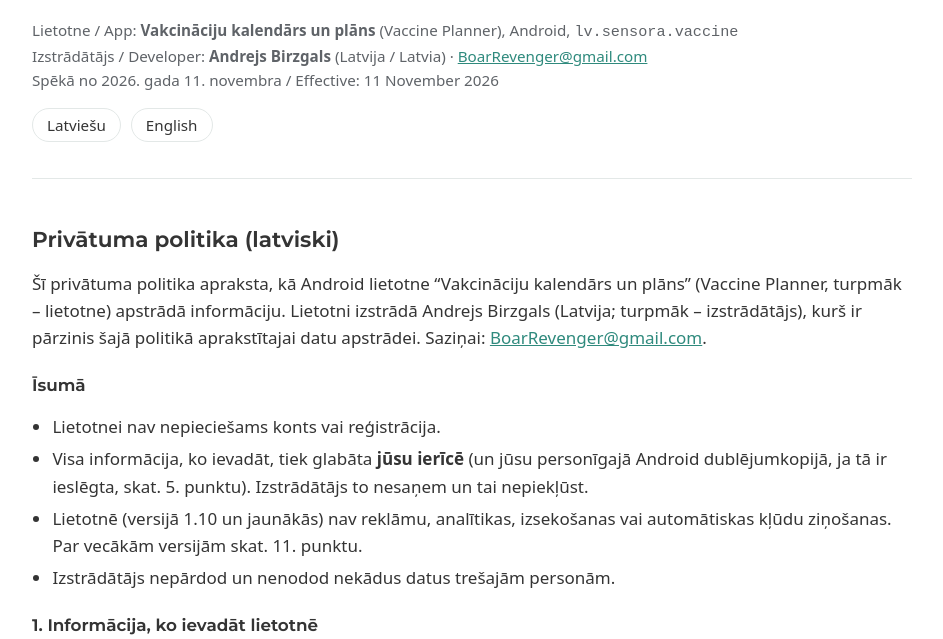
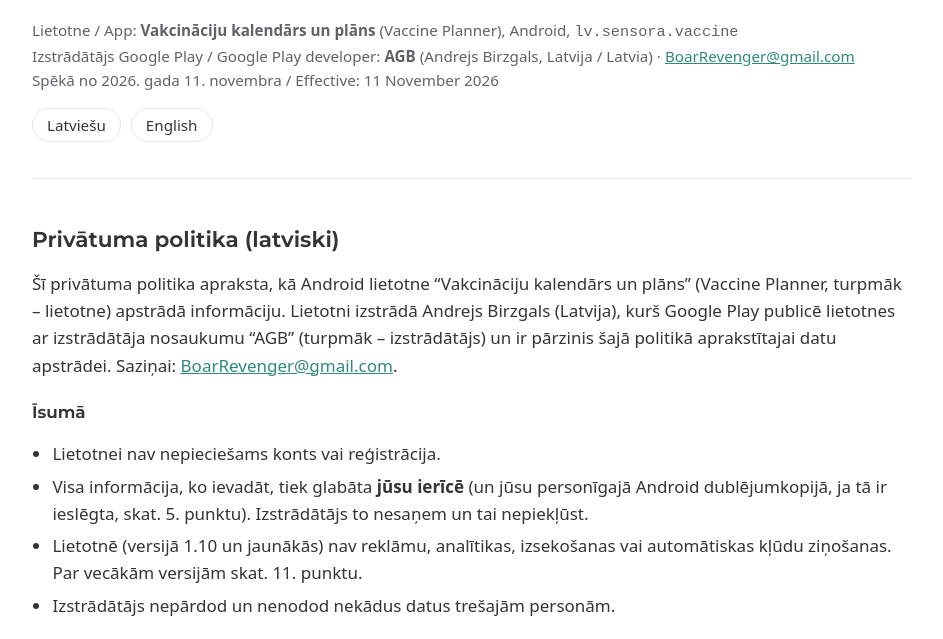
Before and after one commit to MasterAGB/vaccine-planner, a plain HTML site: page privacy.html in a window 1280 px wide. Shown: the part 152-791 px from the top of the page, without its empty margins (168-1111 px from the left). Drawn offline with Linux system fonts and the light colour scheme.

Commit message:
Name the Google Play developer "AGB" next to Andrejs Birzgals
Play rejected the old policy because the app/developer details did not match the
store listing, whose developer name is "AGB".

Co-Authored-By: Claude Opus 5.5 <noreply@anthropic.com>

```diff
--- a/privacy.html
+++ b/privacy.html
@@ -22,7 +22,7 @@
   <main class="wrap policy">
     <h1>Privātuma politika <span lang="en">/ Privacy Policy</span></h1>
     <p class="meta">Lietotne / App: <strong>Vakcināciju kalendārs un plāns</strong> (Vaccine Planner), Android, <code>lv.sensora.vaccine</code><br>
-      Izstrādātājs / Developer: <strong>Andrejs Birzgals</strong> (Latvija / Latvia) · <a href="mailto:BoarRevenger@gmail.com">BoarRevenger@gmail.com</a><br>
+      Izstrādātājs Google Play / Google Play developer: <strong>AGB</strong> (Andrejs Birzgals, Latvija / Latvia) · <a href="mailto:BoarRevenger@gmail.com">BoarRevenger@gmail.com</a><br>
       Spēkā no 2026. gada 11. novembra / Effective: 11 November 2026</p>
     <div class="langs">
       <a href="#lv">Latviešu</a>
@@ -32,7 +32,7 @@
     <!-- ============================== LATVIEŠU ============================== -->
     <section id="lv">
       <h2>Privātuma politika (latviski)</h2>
-      <p>Šī privātuma politika apraksta, kā Android lietotne “Vakcināciju kalendārs un plāns” (Vaccine Planner, turpmāk – lietotne) apstrādā informāciju. Lietotni izstrādā Andrejs Birzgals (Latvija; turpmāk – izstrādātājs), kurš ir pārzinis šajā politikā aprakstītajai datu apstrādei. Saziņai: <a href="mailto:BoarRevenger@gmail.com">BoarRevenger@gmail.com</a>.</p>
+      <p>Šī privātuma politika apraksta, kā Android lietotne “Vakcināciju kalendārs un plāns” (Vaccine Planner, turpmāk – lietotne) apstrādā informāciju. Lietotni izstrādā Andrejs Birzgals (Latvija), kurš Google Play publicē lietotnes ar izstrādātāja nosaukumu “AGB” (turpmāk – izstrādātājs) un ir pārzinis šajā politikā aprakstītajai datu apstrādei. Saziņai: <a href="mailto:BoarRevenger@gmail.com">BoarRevenger@gmail.com</a>.</p>
 
       <h3>Īsumā</h3>
       <ul>
@@ -96,7 +96,7 @@
     <!-- ============================== ENGLISH ============================== -->
     <section id="en" lang="en">
       <h2>Privacy Policy (English)</h2>
-      <p>This privacy policy describes how the Android app “Vakcināciju kalendārs un plāns” (Vaccine Planner, the “app”) handles information. The app is developed by Andrejs Birzgals (Latvia; the “developer”), who is the controller for the processing described in this policy. Contact: <a href="mailto:BoarRevenger@gmail.com">BoarRevenger@gmail.com</a>.</p>
+      <p>This privacy policy describes how the Android app “Vakcināciju kalendārs un plāns” (Vaccine Planner, the “app”) handles information. The app is developed by Andrejs Birzgals (Latvia), who publishes apps on Google Play under the developer name “AGB” (the “developer”) and is the controller for the processing described in this policy. Contact: <a href="mailto:BoarRevenger@gmail.com">BoarRevenger@gmail.com</a>.</p>
 
       <h3>Summary</h3>
       <ul>
@@ -160,7 +160,7 @@
 
   <footer>
     <div class="wrap">
-      <span>© 2026 Andrejs Birzgals · Vakcināciju kalendārs un plāns (Vaccine Planner) · Android ir Google LLC preču zīme / Android is a trademark of Google LLC.</span>
+      <span>© 2026 AGB (Andrejs Birzgals) · Vakcināciju kalendārs un plāns (Vaccine Planner) · Android ir Google LLC preču zīme / Android is a trademark of Google LLC.</span>
       <span><a href="index.html">Sākums</a> · <a href="en.html">Home</a> · <a href="mailto:BoarRevenger@gmail.com">BoarRevenger@gmail.com</a></span>
     </div>
   </footer>
```
Also changed, not shown: en.html (+1 -1 lines), index.html (+1 -1 lines).
